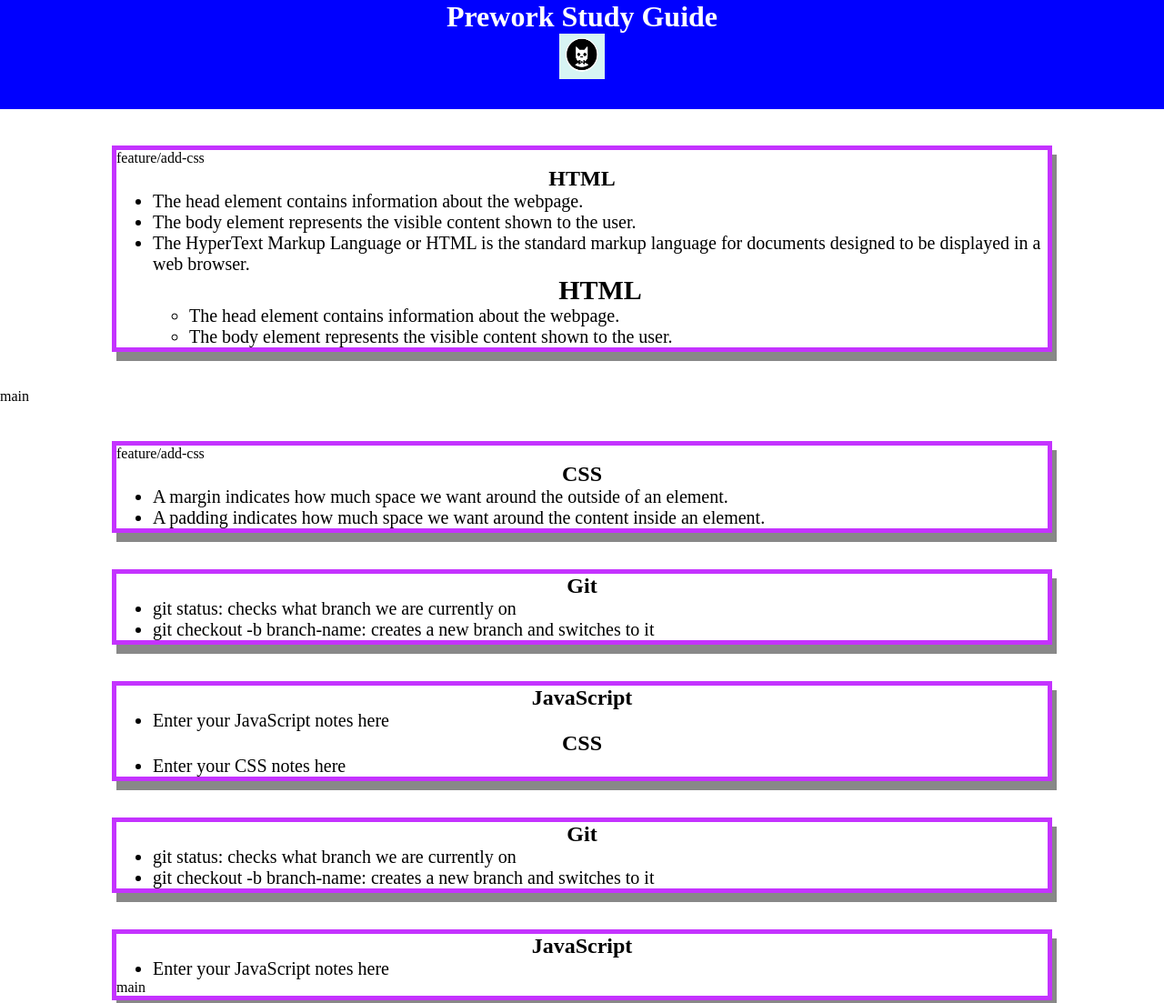
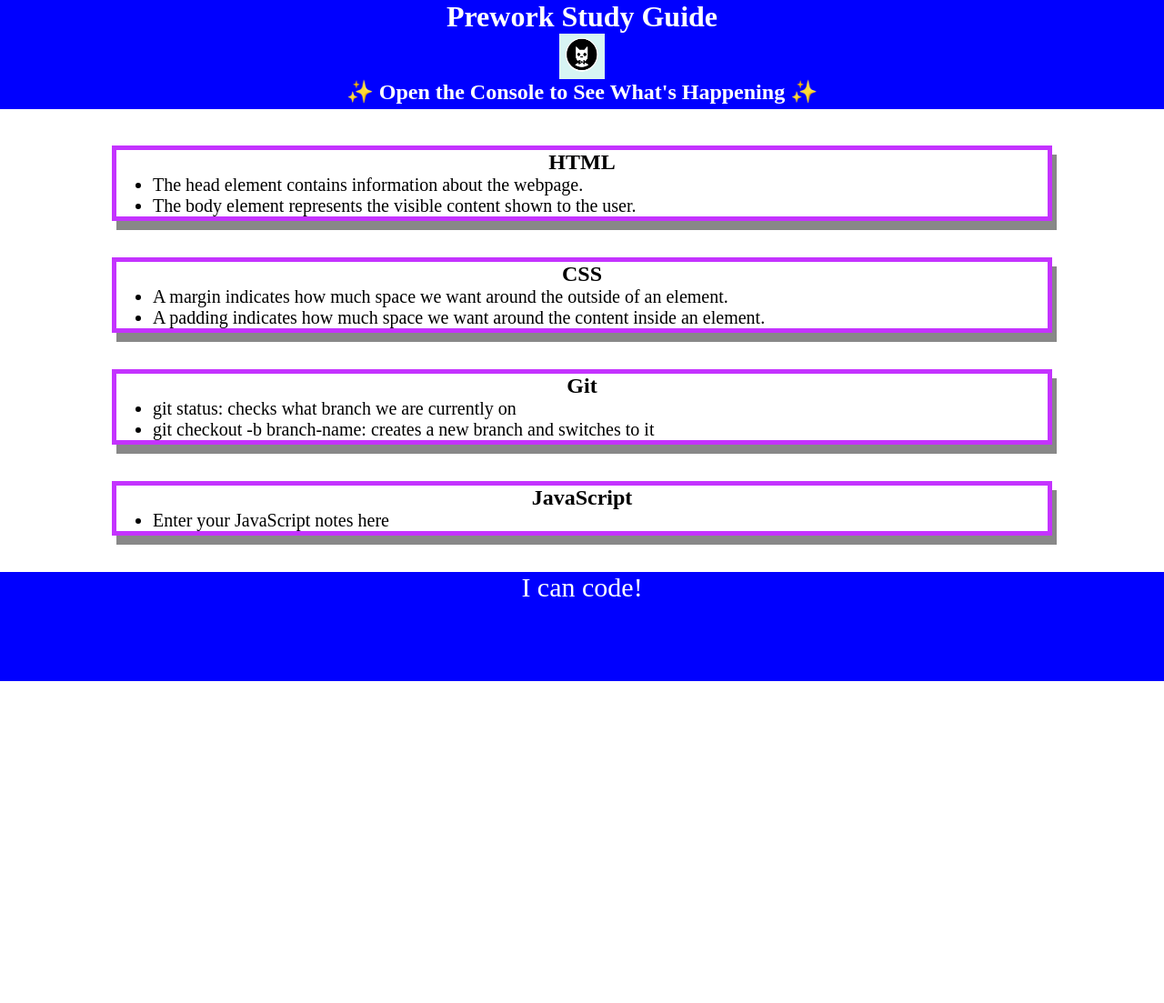
Before and after one commit to AboutDelltime/pre-work-study-guide, a plain HTML site: page index.html in a window 1280 px wide. Shown: the top 1103 px of the page at 91% size. After the commit the page ends 800 px from the top, so only its background shows below. Drawn offline with Linux system fonts and the light colour scheme.

Commit message:
<added Javascript>

```diff
--- /dev/null
+++ b/assets/script.js
@@ -0,0 +1,19 @@
+var topics = ['HTML', 'CSS', 'Git', 'JavaScript'];
+
+for (var x = 0; x < topics.length; x++) {
+ console.log(topics[x]);
+}
+
+/*
+if (topic === 'HTML') {
+ console.log("Let's study HTML!");
+} else if (topic === 'CSS') {
+ console.log("Let's study CSS!");
+} else if (topic === 'Git') {
+ console.log("Let's study Git!");
+} else if (topic === 'JavaScript') {
+ console.log("Let's study JavaScript!");
+} else {
+ console.log('Please try again!');
+}
+*/
--- a/index.html
+++ b/index.html
@@ -11,65 +11,25 @@
     <header id="top">
       <h1>Prework Study Guide</h1>
       <img src="./assets/bowtie-cat.png" alt="Profile image of cat wearing a bow tie." />
+      <h2>✨ Open the Console to See What's Happening ✨</h2>
     </header>
     <main>
       <section class="card" id="html-section">
-feature/add-css
-
         <h2>HTML</h2>
      <ul>
       <li>The head element contains information about the webpage.</li>
-
       <li>The body element represents the visible content shown to the user.</li>
-
-      <li>The HyperText Markup Language or HTML is the standard markup language for documents designed to be displayed in a web browser.</li>
-
-
-        <h2>HTML</h2>
-        <ul>
-          <li>The head element contains information about the webpage.</li>
-          <li>The body element represents the visible content shown to the user.</li>
-        </ul>
-      </section>
-    main
+     </ul>
 
       </section>
 
       <section class="card" id="css-section">
- feature/add-css
-
         <h2>CSS</h2>
         <ul>
           <li>A margin indicates how much space we want around the outside of an element.</li>
           <li>A padding indicates how much space we want around the content inside an element.</li>
         </ul>
-
      </section>
-
-      <section class="card" id="git-section">
-
-        <h2>Git</h2>
-     <ul>
-       <li>git status: checks what branch we are currently on</li>
-
-       <li>git checkout -b branch-name: creates a new branch and switches to it</li>
-     </ul>
-
-      </section>
-
-      <section class="card" id="javascript-section">
-
-        <h2>JavaScript</h2>
-     <ul>
-       <li>Enter your JavaScript notes here</li>
-     </ul>
-
-
-        <h2>CSS</h2>
-        <ul>
-          <li>Enter your CSS notes here</li>
-        </ul>
-      </section>
 
       <section class="card" id="git-section">
         <h2>Git</h2>
@@ -84,12 +44,12 @@ feature/add-css
         <ul>
           <li>Enter your JavaScript notes here</li>
         </ul>
-     main
       </section>
     </main>
 
     <footer>
       <p>I can code!</p>
     </footer>
+    <script src="./assets/script.js"></script>
   </body>
 </html>
```
